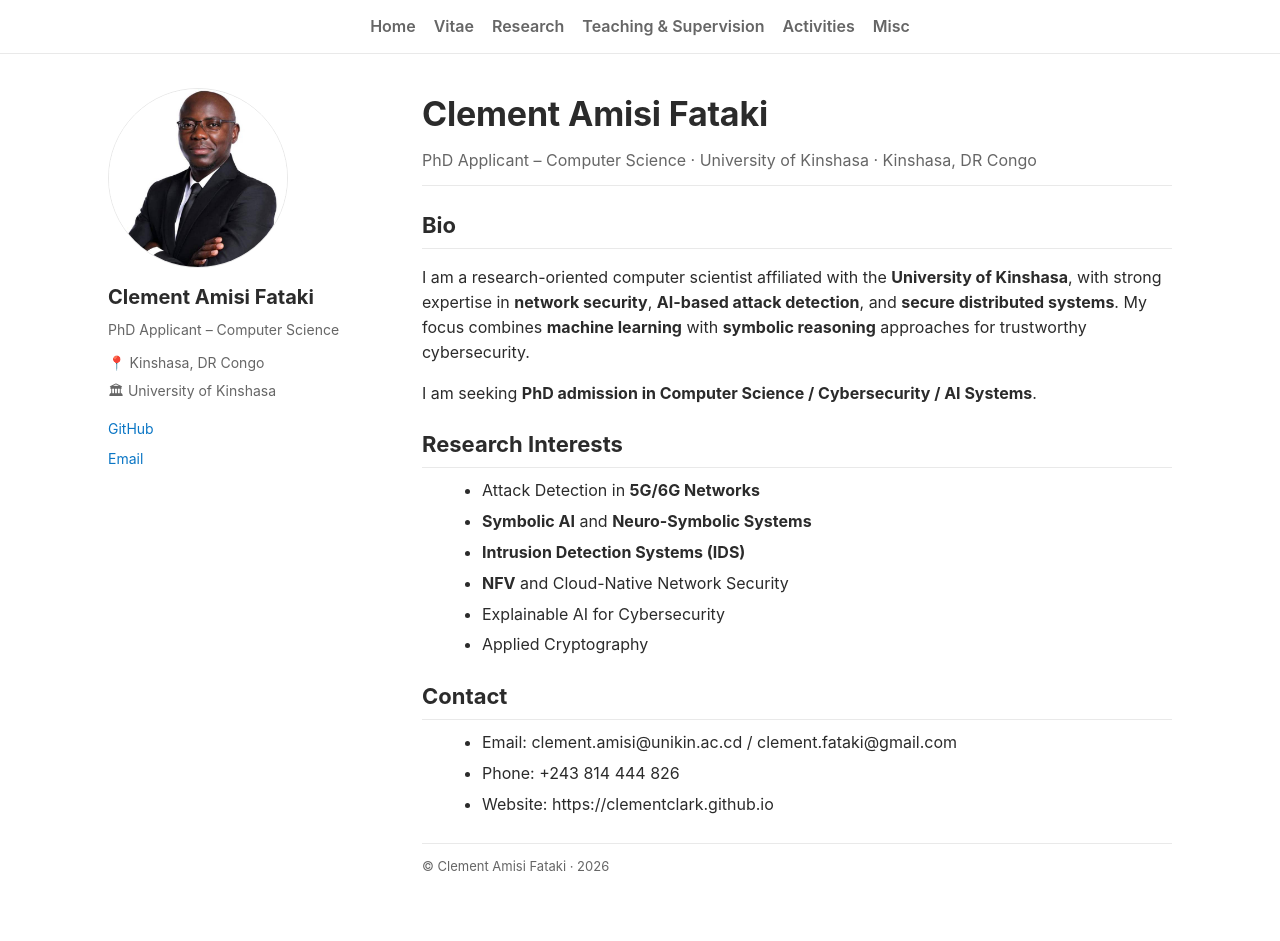
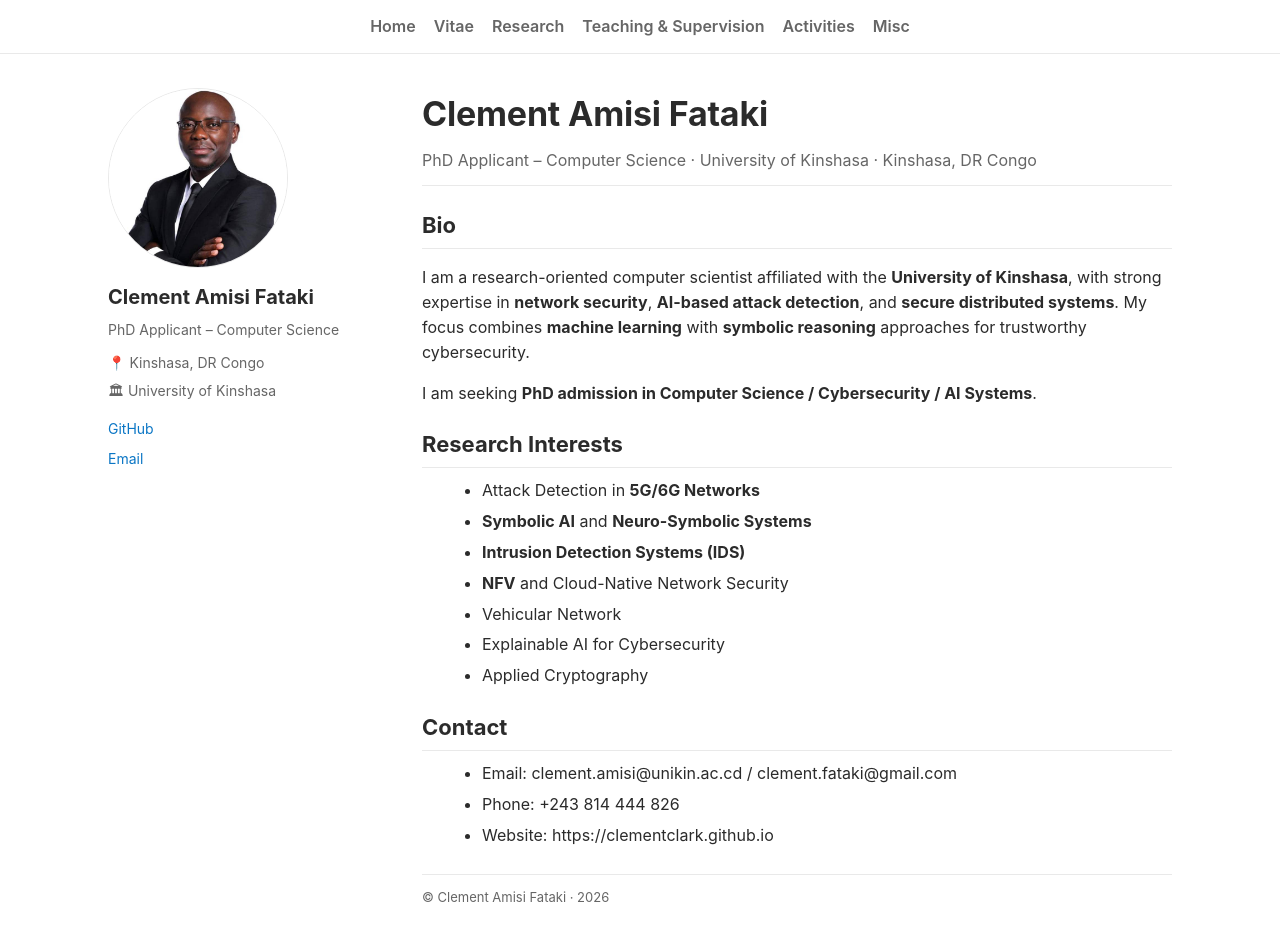
Before and after one commit to clementclark/clementclark.github.io, a Jekyll site: the page built from index.md, in a window 1280 px wide and 941 px high. Built offline with Jekyll 4.4.1, drawn with Linux system fonts in a browser that asks for light colours.

Commit message:
Update index.md

```diff
--- a/index.md
+++ b/index.md
@@ -17,6 +17,7 @@ I am seeking **PhD admission in Computer Science / Cybersecurity / AI Systems**.
 - **Symbolic AI** and **Neuro-Symbolic Systems**
 - **Intrusion Detection Systems (IDS)**
 - **NFV** and Cloud-Native Network Security
+- Vehicular Network
 - Explainable AI for Cybersecurity
 - Applied Cryptography
 
```
